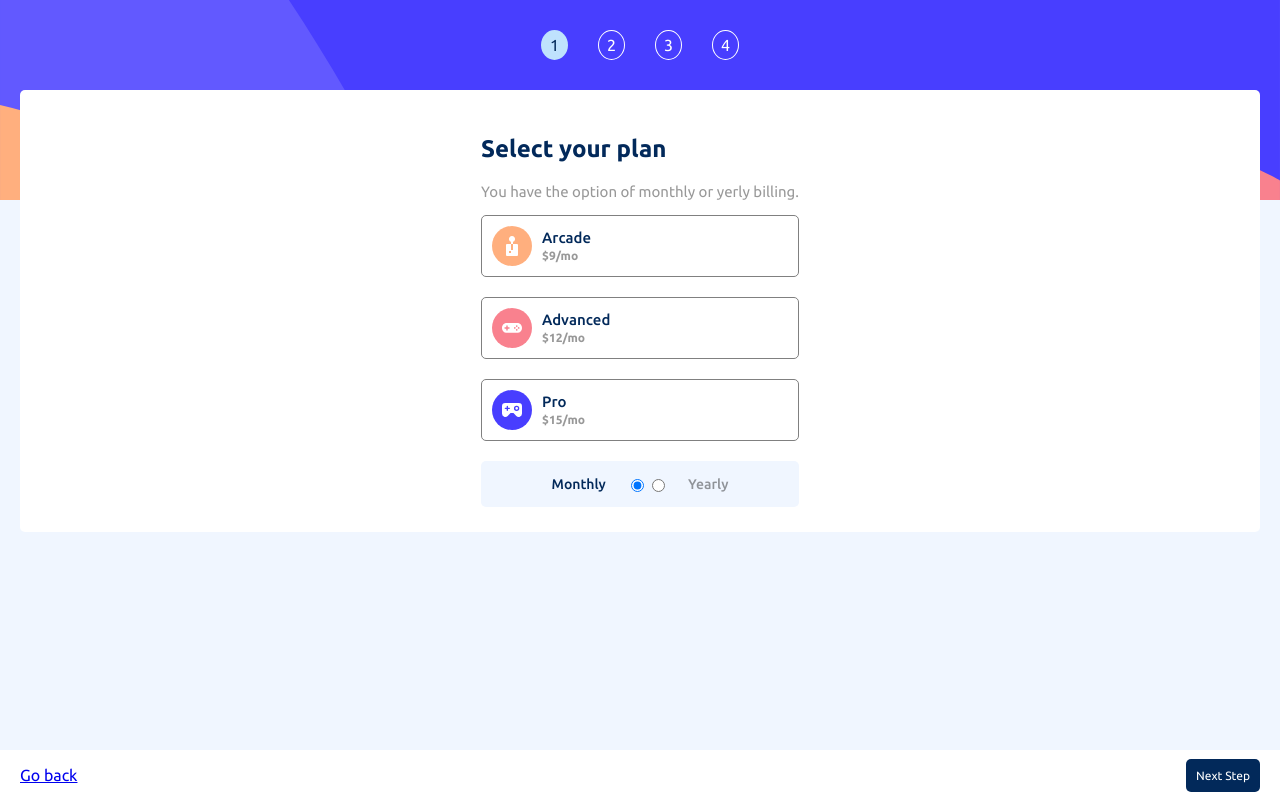
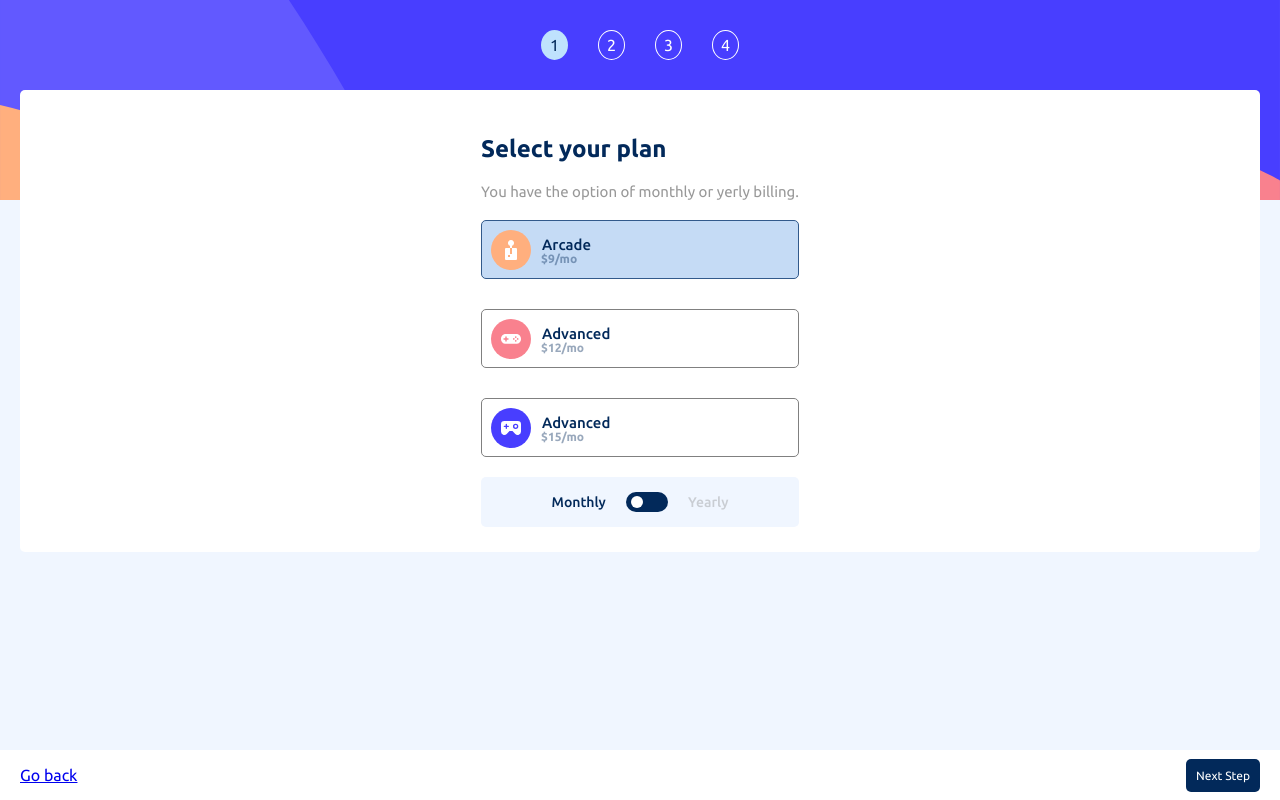
Before and after one commit to timita16/multiSetp-form, a React (Create React App) app: page /plan2 in a window 1280 px wide. Built offline with nearby package versions, Linux system fonts and the light colour scheme.

Commit message:
fixing problems in the step 2

```diff
--- a/src/components/hooks/useForm.jsx
+++ b/src/components/hooks/useForm.jsx
@@ -4,7 +4,9 @@ import {useNavigate} from "react-router-dom"
 const initialForm = {
     name:"",
     email:"",
-    number:""
+    number:"",
+    plan:"arcade",
+    membresia:"monthly"
 }
 
 const useForm = () => {
@@ -16,7 +18,7 @@ const useForm = () => {
         setForm({
             ...form,
             [e.target.name]:e.target.value
-        })
+        });
     }
 
     const handleSubmit = (e) => {
--- a/src/components/views/plan/Plan.jsx
+++ b/src/components/views/plan/Plan.jsx
@@ -1,11 +1,14 @@
 import React from 'react'
 import Button from '../buton/Button'
 import PlanModule from "./Plan.module.css"
-import imageArcade from "../../../assets/images/icon-arcade.svg"
-import imageAdvanced from "../../../assets/images/icon-advanced.svg"
-import imagePro from "../../../assets/images/icon-pro.svg"
+import useForm from '../../hooks/useForm'
 
 const Plan = () => {
+  let {
+    form,
+    handleChange,
+  } = useForm();
+  console.log(form)
   return (
     <>
       <section>
@@ -14,40 +17,43 @@ const Plan = () => {
           <p className={PlanModule.subtitle}>You have the option of monthly or yerly billing.</p>
         </div>
         <div className={PlanModule.divLabelInput}>
-          <div className={PlanModule.divLabel}>
-            <img src={imageArcade} alt="Icono de la imagen arcade" />
-            <input type="radio" name='plan' defaultChecked id='plan1' value="arcade" className={PlanModule.input} />
-            <div className={PlanModule.divLabelPrecio}>
-              <label htmlFor='plan1' className={PlanModule.label}>Arcade</label>
-              <p className={PlanModule.precio}>$9/mo</p>
-            </div>
+          <div className={PlanModule.divLLABEL}>
+            <input type="radio" name='plan' id='plan1' value="arcade" className={PlanModule.input} onChange={handleChange} defaultChecked />
+            <label htmlFor='plan1' className={PlanModule.labelL}>Arcade</label>
+            {form.membresia === "yearly" && <p className={PlanModule.monthFree}>2 month free</p>}
           </div>
-          <div className={PlanModule.divLabel}>
-            <img src={imageAdvanced} alt="Icono de la imagen arcade" />
-            <input type="radio" name='plan' id='plan2' value="advanced" className={PlanModule.input} />
-            <div className={PlanModule.divLabelPrecio}>
-              <label htmlFor='plan2' className={PlanModule.label}>Advanced</label>
-              <p className={PlanModule.precio}>$12/mo</p>
-            </div>
+          <div className={PlanModule.divLLABEL}>
+            <input type="radio" name='plan' id='plan2' value="advanced" className={PlanModule.input} onChange={handleChange}  />
+            <label htmlFor='plan2' className={`${PlanModule.labelL2} ${form.membresia === "yearly" && PlanModule.divLLABELYear}`}>Advanced</label>
+            {form.membresia === "yearly" && <p className={PlanModule.monthFree}>2 month free</p>}
           </div>
-          <div className={PlanModule.divLabel}>
-            <img src={imagePro} alt="Icono de la imagen arcade" />
-            <input type="radio" name='plan' id='plan3' value="pro" className={PlanModule.input} />
-            <div className={PlanModule.divLabelPrecio}>
-              <label htmlFor='plan3' className={PlanModule.label}>Pro</label>
-              <p className={PlanModule.precio}>$15/mo</p>
-            </div>
+          <div className={PlanModule.divLLABEL}>
+            <input type="radio" name='plan' id='plan3' value="pro" className={PlanModule.input} onChange={handleChange}  />
+            <label htmlFor='plan3' className={PlanModule.labelL3}>Advanced</label>
+            {form.membresia === "yearly" && <p className={PlanModule.monthFree}>2 month free</p>}
           </div>
         </div>
         <div className={PlanModule.divPlan}>
-          <div className={PlanModule.divLabelInputPlan}>
-            <input type="radio" name='plan' id='month' defaultChecked value="month" className={PlanModule.inputPlan}/>
-            <label htmlFor='month' className={PlanModule.labelPlan}>Monthly</label>
+          <p className={`${PlanModule.labelPlan} ${form.membresia === "yearly" && PlanModule.labelPlanActive}`}>Monthly</p>
+          <div className={PlanModule.divButon}>
+            <input
+              type="radio"
+              name="membresia"
+              value="monthly"
+              className={PlanModule.boton}
+              defaultChecked
+              onChange={handleChange}
+            />
+            <span className={`${PlanModule.span} ${form.membresia === "yearly" ? PlanModule.spanActive : ""}`}></span>
+            <input
+              type="radio"
+              name="membresia"
+              value="yearly"
+              className={PlanModule.boton}
+              onChange={handleChange}
+            />
           </div>
-          <div className={PlanModule.divLabelInputPlan}>
-            <input type="radio" name="plan" id="year" value="year" className={PlanModule.inputPlan}/>
-            <label htmlFor='year' className={PlanModule.labelPlan}>Yearly</label>
-          </div>
+          <p className={`${PlanModule.labelPlan} ${form.membresia === "monthly" && PlanModule.labelPlanActive}`}>Yearly</p>
         </div>
       </section>
       <Button next="plan2" back="/"  />
--- a/src/components/views/plan/Plan.module.css
+++ b/src/components/views/plan/Plan.module.css
@@ -1,4 +1,3 @@
-
 .h1 {
     color: hsl(213, 96%, 18%);
 }
@@ -9,39 +8,101 @@
 .divLabelInput {
     display: flex;
     flex-direction: column;
-    gap: 20px;
+    gap: 30px;
+    margin-top: 20px
 }
-.divLabel {
+.divLLABEL {
+    display: flex;
+    justify-content: center;
+    align-items: center;
+    position: relative;
+}
+
+.labelL {
+    width: 100%;
+    padding: 15px 20px 25px 60px;
     border: thin solid gray;
     border-radius: 5px;
-    display: flex;
-    align-items: center;
-    padding: 10px;
-    gap: 10px;
-}
-.input[type="radio" i] {
-    display: none;
-}
-.input[type=radio]:checked + label {
-    padding: 15px;
-    border: 1px solid blue;
-    z-index: 1;
-}
-.divLabelPrecio {
-    display: flex;
-    flex-direction: column;
-    gap: 3px;
-}
-.label {
     color:  hsl(213, 96%, 18%);
     font-size: 15px;
     font-weight: 500;
 }
-.precio {
-    margin: 0%;
+
+.labelL::before {
+    content: url("../../../assets/images/icon-arcade.svg");
+    position: absolute;
+    left: 10px;
+    top: 10px;
+}
+.labelL::after {
+    content: "$9/mo";
+    position: absolute;
     font-size: 12px;
     opacity: 0.4;
     font-weight: 600;
+    bottom: 14px;
+    left: 60px;
+}
+.labelL2 {
+    width: 100%;
+    padding: 15px 20px 25px 60px;
+    border: thin solid gray;
+    border-radius: 5px;
+    color:  hsl(213, 96%, 18%);
+    font-size: 15px;
+    font-weight: 500;
+}
+.labelL2::before {
+    content: url("../../../assets/images/icon-advanced.svg");
+    position: absolute;
+    left: 10px;
+    top: 10px;
+}
+.labelL2::after {
+    content: "$12/mo";
+    position: absolute;
+    font-size: 12px;
+    opacity: 0.4;
+    font-weight: 600;
+    bottom: 14px;
+    left: 60px;
+}
+.labelL3 {
+    width: 100%;
+    padding: 15px 20px 25px 60px;
+    border: thin solid gray;
+    border-radius: 5px;
+    color:  hsl(213, 96%, 18%);
+    font-size: 15px;
+    font-weight: 500;
+}
+.labelL3::before {
+    content: url("../../../assets/images/icon-pro.svg");
+    position: absolute;
+    left: 10px;
+    top: 10px;
+}
+.labelL3::after {
+    content: "$15/mo";
+    position: absolute;
+    font-size: 12px;
+    opacity: 0.4;
+    font-weight: 600;
+    bottom: 14px;
+    left: 60px;
+}
+.divLLABELYear {
+    padding: 15px 20px 35px 60px;
+}
+.input[type="radio" i] {
+    position: absolute;
+    width: 100%;
+    height: 100%;
+    visibility: hidden;
+}
+.input[type=radio]:checked + label {
+    border: 1px solid hsl(213, 47%, 37%);
+    background-color: hsla(213, 71%, 55%, 0.293);
 }
 .divPlan {
     border-radius: 5px;
@@ -49,25 +110,46 @@
     display: flex;
     justify-content: center;
     align-items: center;
+    gap: 20px;
     margin-top: 20px;
     padding: 15px;
 }
-.divLabelInputPlan {
-    display: flex;
-    justify-content: center;
-    align-items: center;
-    gap: 20px;
+.labelPlan {
+    margin: 0%;
+    font-size: 14px;
+    color: hsl(213, 96%, 18%);
+    font-weight: 500;
 }
-.divLabelInputPlan:first-child {
-    display: flex;
-    flex-direction: row-reverse;
-}
-.labelPlan {
-    font-size: 14px;
-    font-weight: 500;
+.labelPlanActive {
+    color: gray;
     opacity: 0.4;
 }
-.inputPlan[type=radio]:checked + .labelPlan{
-    color: hsl(213, 96%, 18%);
-    opacity: 1;
+.divButon {
+    display: flex;
+    align-items: center;
+    background-color: hsl(213, 96%, 18%);
+    height: 20px;
+    border-radius: 20px;
+    position: relative;
+    z-index: 5;
 }
+.span {
+    position: absolute;
+    width: 12px;
+    height: 12px;
+    background-color: white;
+    border-radius: 50%;
+    left: 5px;
+    z-index: 6;
+    transition: left 0.5s ease-in-out;
+}
+.spanActive {
+    left: 27px;
+    transition: left 0.5s ease-in-out;
+}
+.labelPlanActive {
+    color: rgb(128 128 128 / 86%);
+}
+.boton[type=radio i] {
+    opacity: 0;
+}
```
